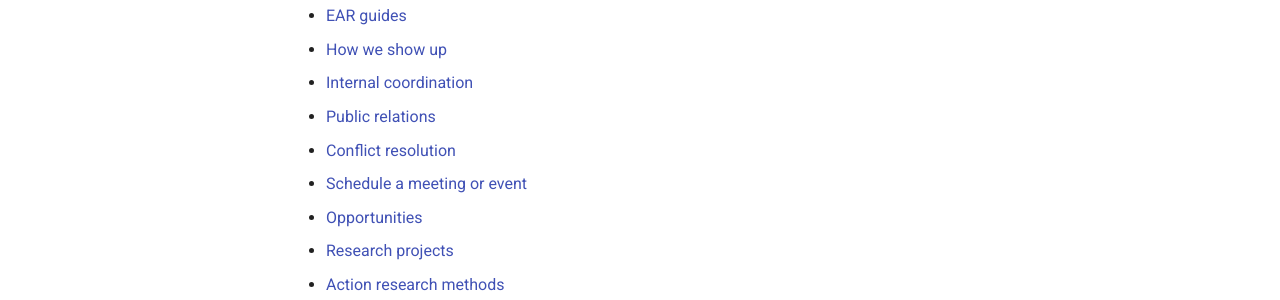
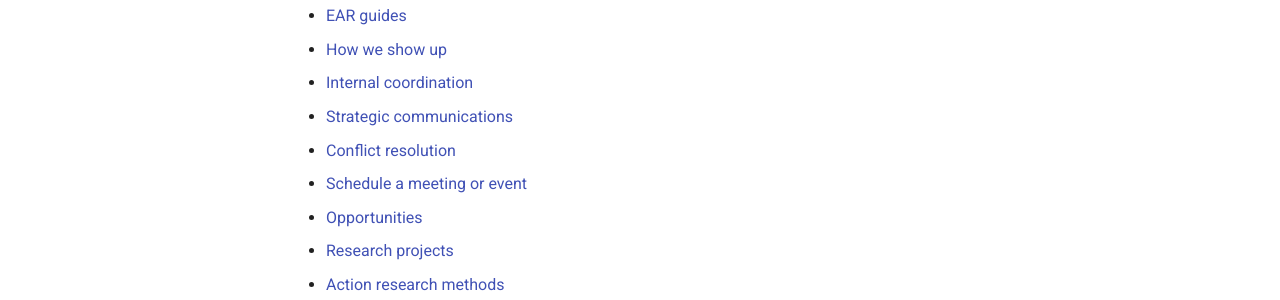
Before and after one commit to EcosystemActionResearch/Handbook, an MkDocs documentation site: the page built from docs/contents.md, in a window 1280 px wide and 900 px high, scrolled down 514 px. Shown: the part 433-733 px from the top of the window. Built offline with MkDocs 1.6.1 and Material for MkDocs 9.7.7, drawn with Linux system fonts in a browser that asks for light colours.

Commit message:
Update strategic communications label
Signed-off-by: Christian Alden Jacobs <christian@jacobs.io>

```diff
--- a/docs/contents.md
+++ b/docs/contents.md
@@ -25,7 +25,7 @@
 - [EAR guides](guides/index.md)
 - [How we show up](guides/how-we-show-up.md)
 - [Internal coordination](guides/internal-coordination.md)
-- [Public relations](guides/public-relations.md)
+- [Strategic communications](guides/public-relations.md)
 - [Conflict resolution](guides/conflict-resolution.md)
 - [Schedule a meeting or event](guides/schedule.md)
 - [Opportunities](guides/opportunities.md)
```
